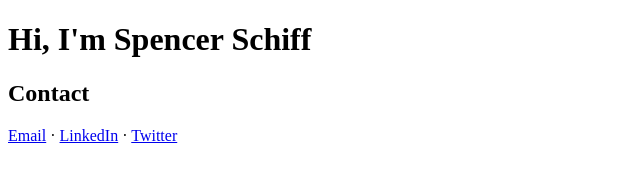
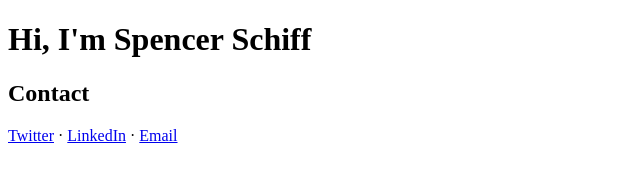
Before and after one commit to SpencerSchiff/spencerschiff.github.io, a plain HTML site: page index.html in a window 1280 px wide. Shown: the full height of the page, 0-640 px from the left. Drawn offline with Linux system fonts and the light colour scheme.

Commit message:
Update index.html

```diff
--- a/index.html
+++ b/index.html
@@ -5,4 +5,4 @@
 <h1>Hi, I'm Spencer Schiff</h1>
 
 <h2>Contact</h2>
-<p><a href="mailto:spencerschiff02@gmail.com">Email</a> · <a href="https://linkedin.com/in/yourhandle">LinkedIn</a> · <a href="https://x.com/spencerschiff_">Twitter</a></p>
+<p><a href="https://x.com/spencerschiff_">Twitter</a> · <a href="https://linkedin.com/in/yourhandle">LinkedIn</a> · <a href="mailto:spencerschiff02@gmail.com">Email</a></p>
```
